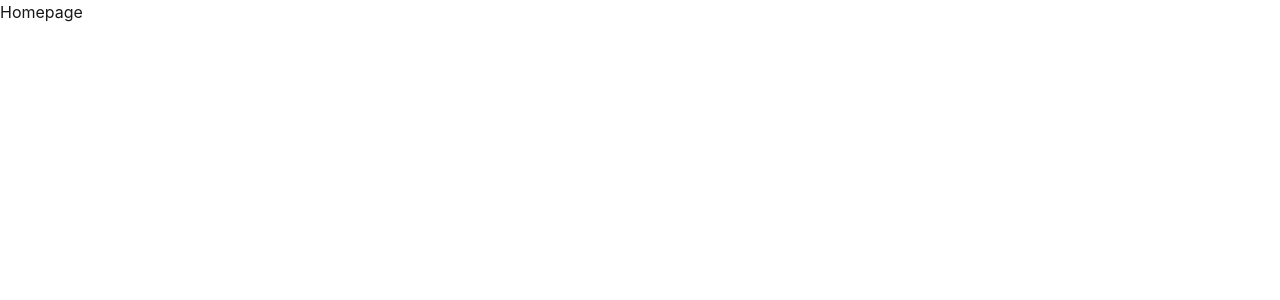
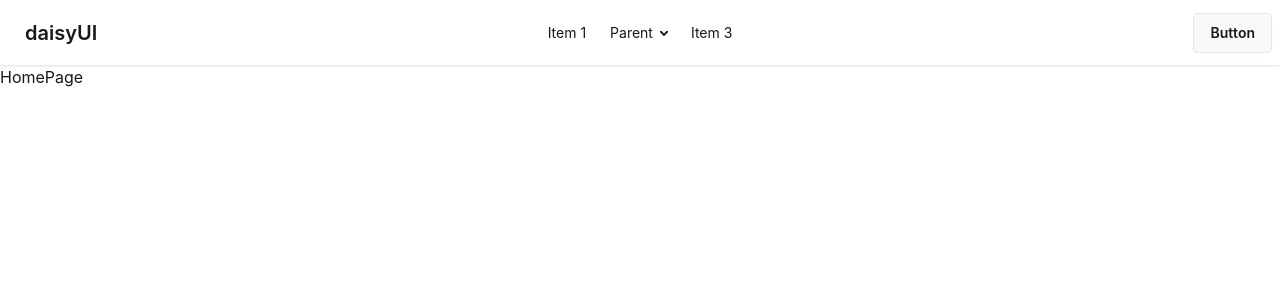
Before and after one commit to amimahedihasan/book-vibe-react-projects, a React (Vite) app: page / in a window 1280 px wide. Shown: the top 300 px of the page. Built offline with nearby package versions, Linux system fonts and the light colour scheme.

Commit message:
added navbar and file optimizion

```diff
--- a/index.html
+++ b/index.html
@@ -1,5 +1,5 @@
 <!doctype html>
-<html lang="en">
+<html lang="en" data-theme="light">
   <head>
     <meta charset="UTF-8" />
     <link rel="icon" type="image/svg+xml" href="/favicon.svg" />
--- /dev/null
+++ b/src/Components/shared/NavBar/NavBar.jsx
@@ -0,0 +1,49 @@
+import React from 'react';
+
+const NavBar = () => {
+    return (
+        <div className="navbar bg-base-100 shadow-sm">
+            <div className="navbar-start">
+                <div className="dropdown">
+                    <div tabIndex={0} role="button" className="btn btn-ghost lg:hidden">
+                        <svg xmlns="http://www.w3.org/2000/svg" className="h-5 w-5" fill="none" viewBox="0 0 24 24" stroke="currentColor"> <path strokeLinecap="round" strokeLinejoin="round" strokeWidth="2" d="M4 6h16M4 12h8m-8 6h16" /> </svg>
+                    </div>
+                    <ul
+                        tabIndex="-1"
+                        className="menu menu-sm dropdown-content bg-base-100 rounded-box z-1 mt-3 w-52 p-2 shadow">
+                        <li><a>Item 1</a></li>
+                        <li>
+                            <a>Parent</a>
+                            <ul className="p-2">
+                                <li><a>Submenu 1</a></li>
+                                <li><a>Submenu 2</a></li>
+                            </ul>
+                        </li>
+                        <li><a>Item 3</a></li>
+                    </ul>
+                </div>
+                <a className="btn btn-ghost text-xl">daisyUI</a>
+            </div>
+            <div className="navbar-center hidden lg:flex">
+                <ul className="menu menu-horizontal px-1">
+                    <li><a>Item 1</a></li>
+                    <li>
+                        <details>
+                            <summary>Parent</summary>
+                            <ul className="p-2 bg-base-100 w-40 z-1">
+                                <li><a>Submenu 1</a></li>
+                                <li><a>Submenu 2</a></li>
+                            </ul>
+                        </details>
+                    </li>
+                    <li><a>Item 3</a></li>
+                </ul>
+            </div>
+            <div className="navbar-end">
+                <a className="btn">Button</a>
+            </div>
+        </div>
+    );
+};
+
+export default NavBar;
--- /dev/null
+++ b/src/Layout/MainLayout.jsx
@@ -0,0 +1,14 @@
+import React from 'react';
+import NavBar from '../Components/shared/NavBar/NavBar';
+import { Outlet } from 'react-router';
+
+const MainLayout = () => {
+    return (
+        <div>
+            <NavBar></NavBar>
+            <Outlet></Outlet>
+        </div>
+    );
+};
+
+export default MainLayout;
--- /dev/null
+++ b/src/Pages/Books/Books.jsx
@@ -0,0 +1,13 @@
+import React from 'react';
+
+const Books = () => {
+    return (
+        <div>
+            <h2>Books</h2>
+
+
+        </div>
+    );
+};
+
+export default Books;
--- /dev/null
+++ b/src/Pages/HomePage/HomePage.jsx
@@ -0,0 +1,11 @@
+import React from 'react';
+
+const HomePage = () => {
+    return (
+        <div>
+            <h2>HomePage</h2>
+        </div>
+    );
+};
+
+export default HomePage;
--- /dev/null
+++ b/src/routs/routs.jsx
@@ -0,0 +1,22 @@
+import { createBrowserRouter } from "react-router";
+import MainLayout from "../Layout/MainLayout";
+import Books from "../Pages/Books/Books";
+import HomePage from "../Pages/HomePage/HomePage";
+
+export const router = createBrowserRouter([
+  {
+    path:"/",
+    Component:MainLayout,
+    children:[
+      {
+        index:true,
+        element:<HomePage/>
+      },
+
+      {
+        path:"/books",
+        element:<Books/>
+      }
+    ]
+  }
+])
```
Also changed, not shown: src/main.jsx (+1 -13 lines).
